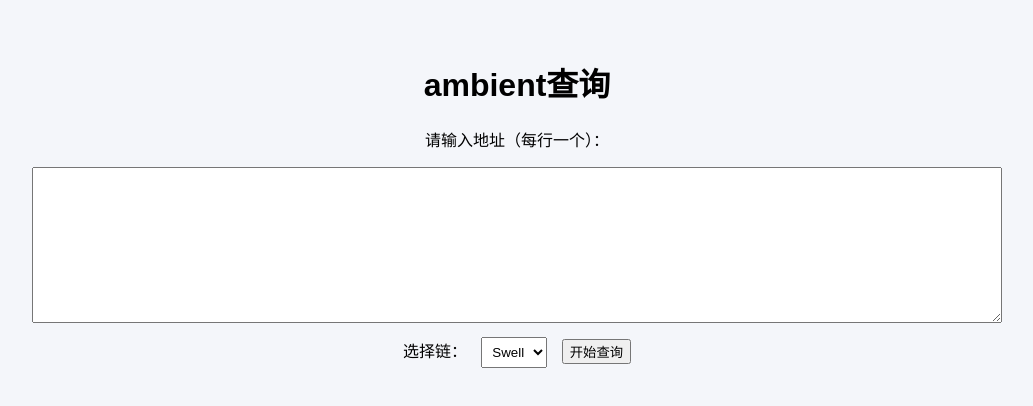
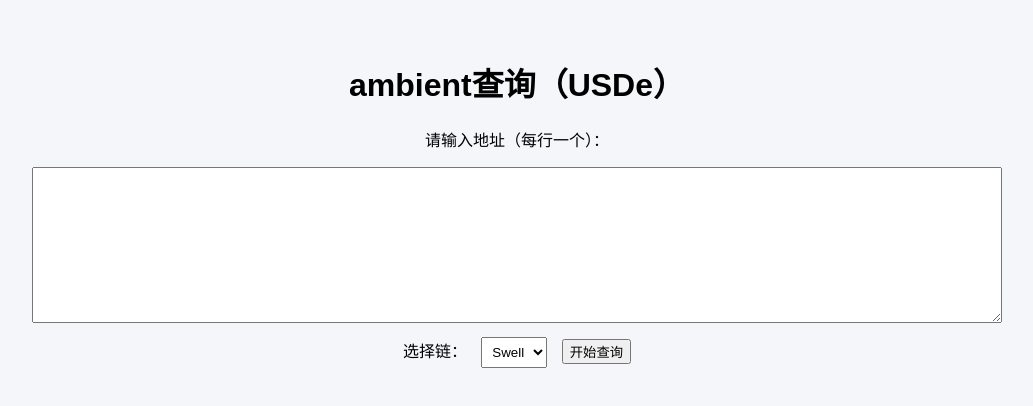
Before and after one commit to 7CCCCC21X/tianye, a plain HTML site: page index.html in a window 1280 px wide. Shown: the whole page, without its empty margins (123-1156 px from the left). Drawn offline with Linux system fonts and the light colour scheme.

Commit message:
Update index.html

```diff
--- a/index.html
+++ b/index.html
@@ -2,7 +2,7 @@
 <html lang="zh">
 <head>
   <meta charset="UTF-8">
-  <title>ambient查询</title>
+  <title>ambient查询（USDe）</title>
   <style>
     body {
       font-family: Arial, sans-serif;
@@ -48,7 +48,7 @@
   </style>
 </head>
 <body>
-  <h1>ambient查询</h1>
+  <h1>ambient查询（USDe）</h1>
   <p>请输入地址（每行一个）：</p>
   <textarea id="addressInput"></textarea><br>
   <label for="chainSelect">选择链：</label>
```
